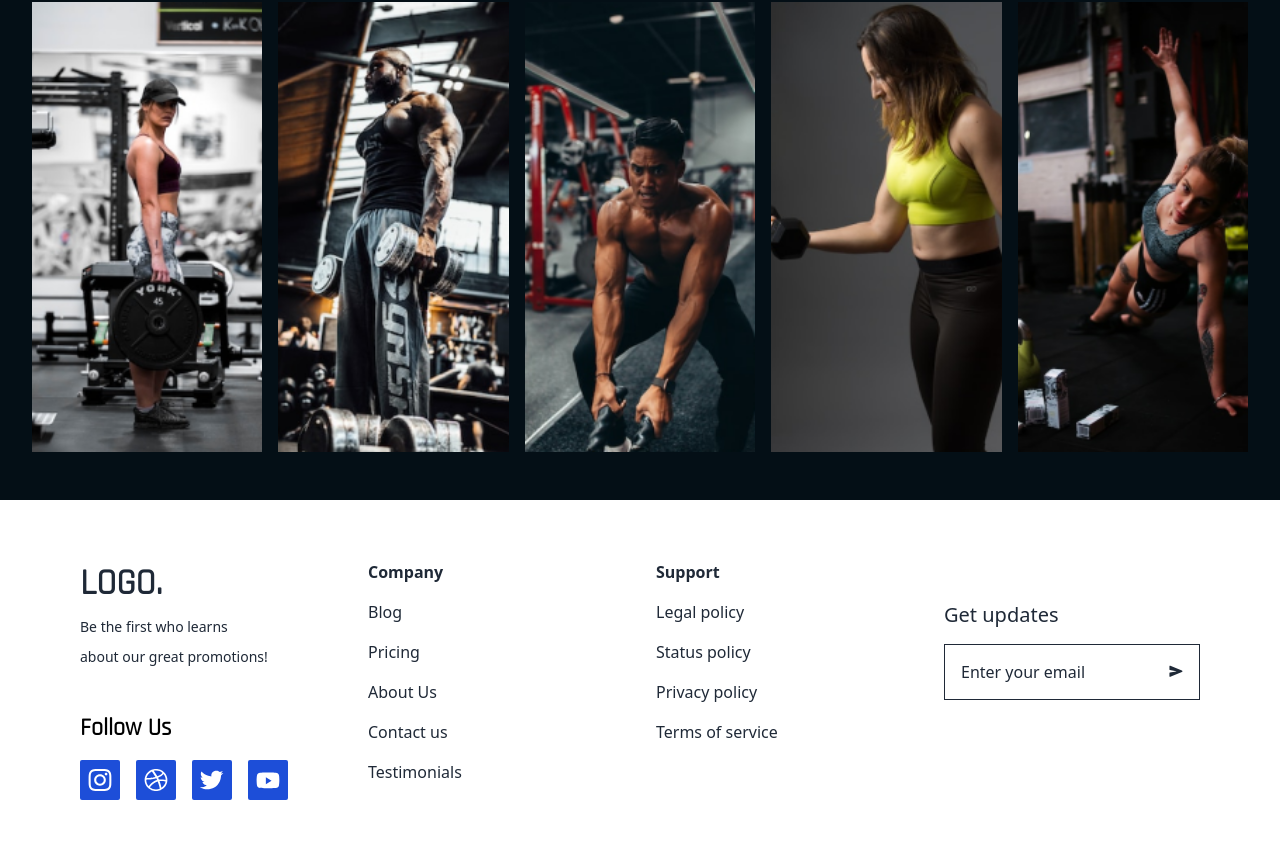
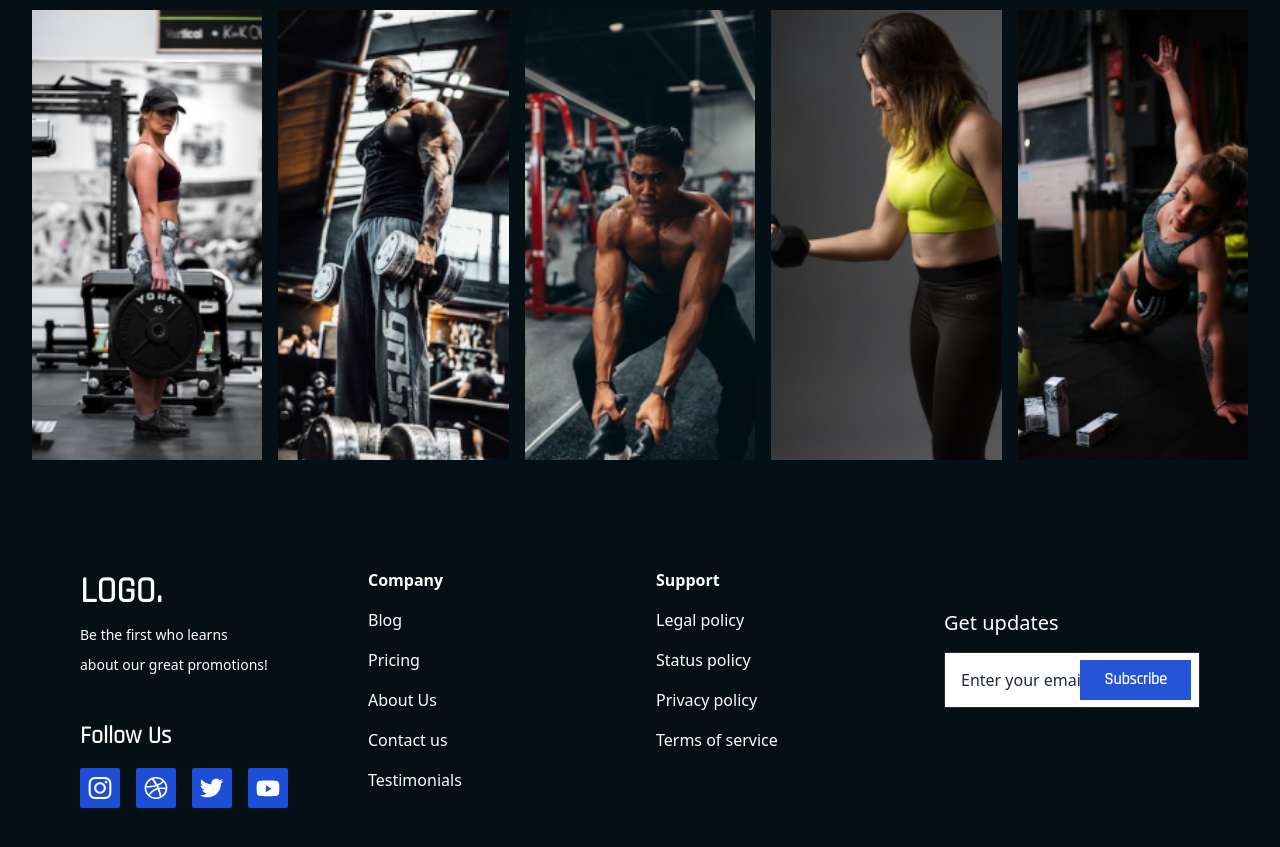
Before and after one commit to AlifSakib/senesys-softwares-client-side, a React (Vite) app: page / in a window 1280 px wide. Shown: the part 1876-2723 px from the top of the page. Built offline with nearby package versions, Linux system fonts and the light colour scheme.

Commit message:
added fotter subscribe button , grid lg 5

```diff
--- a/src/components/FeaturedProducts/FeaturedProducts.jsx
+++ b/src/components/FeaturedProducts/FeaturedProducts.jsx
@@ -44,7 +44,7 @@ const FeaturedProducts = () => {
                       {" "}
                       $440.00 USD{" "}
                     </span>
-                    <span class="tracking-wider px-2 font-extrabold text-red-600">
+                    <span class="tracking-wider px-2 font-extrabold text-red-600 text-2xl">
                       {" "}
                       $240.00 USD{" "}
                     </span>
--- a/src/components/Gallery/Gallery.jsx
+++ b/src/components/Gallery/Gallery.jsx
@@ -11,7 +11,7 @@ const Gallery = () => {
       <section>
         <div class="max-w-screen-2xl px-4 py-8 mx-auto sm:px-6 sm:py-12 lg:px-8  mt-10 font-rajdhani">
           <header class="text-center">
-            <h2 className="font-homemade_apple text-secoundary text-xl">
+            <h2 className="font-homemade_apple text-secoundary text-xl font-bold">
               gallery
             </h2>
             <h2 class="text-4xl font-extrabold text-[#FBECEB]">INSTAGRAM</h2>
--- a/src/shared/Footer/Footer.jsx
+++ b/src/shared/Footer/Footer.jsx
@@ -2,26 +2,29 @@ import React from "react";
 
 const Footer = () => {
   return (
-    <div className="mx-auto container py-16 xl:px-20 lg:px-12 sm:px-6 px-4">
+    <div className="bg-primary">
+      <div className="mx-auto container py-16 xl:px-20 lg:px-12 sm:px-6 px-4 text--white">
         <div className="grid grid-cols-2 md:grid-cols-3 lg:grid-cols-3 xl:grid-cols-4 md:gap-8 gap-4">
           <div className="flex flex-col flex-shrink-0">
             <div>
               <h1
-              className="md:w-2/12 cursor-pointer text-gray-800 dark:text-white font-extrabold font-rajdhani text-4xl"
+                className="md:w-2/12 cursor-pointer text-white dark:text-white font-extrabold font-rajdhani text-4xl"
                 aria-label="the Crib."
               >
                 LOGO.
               </h1>
             </div>
-          <p className="text-sm leading-none text-gray-800 mt-4">
+            <p className="text-sm leading-none text-white mt-4">
               Be the first who learns
             </p>
-          <p className="text-sm leading-none text-gray-800 mt-4">
+            <p className="text-sm leading-none text-white mt-4">
               about our great promotions!
             </p>
 
             <div className="gap-x-4 mt-12 space-y-4">
-            <h1 className="font-rajdhani font-bold text-2xl">Follow Us</h1>
+              <h1 className="font-rajdhani font-bold text-2xl text-white">
+                Follow Us
+              </h1>
               <div className="flex space-x-4">
                 <div className=" w-10 h-10 flex-shrink-0 bg-blue-700 cursor-pointer hover:bg-gray-700 rounded-sm flex items-center justify-center">
                   <svg
@@ -95,92 +98,75 @@ const Footer = () => {
             </div>
           </div>
           <div className="sm:ml-0 ml-8">
-          <h2 className="text-base font-semibold leading-4 text-gray-800">
+            <h2 className="text-base font-semibold leading-4 text-white">
               Company
             </h2>
-          <p className="hover:text-gray-500 text-base leading-4 mt-6 text-gray-800 cursor-pointer">
+            <p className="hover:text-gray-500 text-base leading-4 mt-6 text-white cursor-pointer">
               Blog
             </p>
-          <p className="hover:text-gray-500 text-base leading-4 mt-6 text-gray-800 cursor-pointer">
+            <p className="hover:text-gray-500 text-base leading-4 mt-6 text-white cursor-pointer">
               Pricing
             </p>
-          <p className="hover:text-gray-500 text-base leading-4 mt-6 text-gray-800 cursor-pointer">
+            <p className="hover:text-gray-500 text-base leading-4 mt-6 text-white cursor-pointer">
               About Us
             </p>
-          <p className="hover:text-gray-500 text-base leading-4 mt-6 text-gray-800 cursor-pointer">
+            <p className="hover:text-gray-500 text-base leading-4 mt-6 text-white cursor-pointer">
               Contact us
             </p>
-          <p className="hover:text-gray-500 text-base leading-4 mt-6 text-gray-800 cursor-pointer">
+            <p className="hover:text-gray-500 text-base leading-4 mt-6 text-white cursor-pointer">
               Testimonials
             </p>
           </div>
           <div>
-          <h2 className="text-base font-semibold leading-4 text-gray-800">
+            <h2 className="text-base font-semibold leading-4 text-white">
               Support
             </h2>
-          <p className="hover:text-gray-500 text-base leading-4 mt-6 text-gray-800 cursor-pointer">
+            <p className="hover:text-gray-500 text-base leading-4 mt-6 text-white cursor-pointer">
               Legal policy
             </p>
-          <p className="hover:text-gray-500 text-base leading-4 mt-6 text-gray-800 cursor-pointer">
+            <p className="hover:text-gray-500 text-base leading-4 mt-6 text-white cursor-pointer">
               Status policy
             </p>
-          <p className="hover:text-gray-500 text-base leading-4 mt-6 text-gray-800 cursor-pointer">
+            <p className="hover:text-gray-500 text-base leading-4 mt-6 text-white cursor-pointer">
               Privacy policy
             </p>
-          <p className="hover:text-gray-500 text-base leading-4 mt-6 text-gray-800 cursor-pointer">
+            <p className="hover:text-gray-500 text-base leading-4 mt-6 text-white cursor-pointer">
               Terms of service
             </p>
           </div>
           <div className="mt-10 lg:block hidden">
-          <label className="text-xl font-medium leading-5 text-gray-800">
+            <label className="text-xl font-medium leading-5 text-white">
               Get updates
             </label>
-          <div className="cursor-pointer flex items-center justify-between border border-gray-800 mt-4">
+            <div className="relative cursor-pointer flex items-center justify-between border border-gray-800 mt-4">
               <input
                 type="text"
                 className="text-base leading-4 p-4 w-full focus:outline-none text-gray-800 placeholder-gray-800"
                 placeholder="Enter your email"
               />
-            <svg
-              className="mr-4 fill-current text-gray-800 hover:text-gray-500"
-              width="16"
-              height="17"
-              viewBox="0 0 16 17"
-              fill="none"
-              xmlns="http://www.w3.org/2000/svg"
-            >
-              <path
-                d="M14.8934 7.39673L14.8884 7.39457L1.54219 1.9166C1.42993 1.87011 1.30778 1.85187 1.18666 1.86353C1.06554 1.87519 0.949225 1.91637 0.848125 1.9834C0.741311 2.05266 0.653573 2.14711 0.592805 2.25826C0.532037 2.36941 0.500145 2.49376 0.5 2.62013V6.12357C0.50006 6.29633 0.561019 6.46366 0.67237 6.59671C0.783722 6.72976 0.938491 6.82021 1.11 6.85246L8.38906 8.18438C8.41767 8.18974 8.44348 8.20482 8.46205 8.22701C8.48062 8.2492 8.49078 8.2771 8.49078 8.30591C8.49078 8.33472 8.48062 8.36263 8.46205 8.38481C8.44348 8.407 8.41767 8.42208 8.38906 8.42744L1.11031 9.75936C0.938851 9.79153 0.784092 9.88185 0.67269 10.0148C0.561288 10.1477 0.500219 10.3149 0.5 10.4876V13.9917C0.499917 14.1124 0.530111 14.2312 0.587871 14.3374C0.645632 14.4437 0.729152 14.5341 0.830938 14.6006C0.953375 14.6811 1.09706 14.7241 1.24406 14.7243C1.34626 14.7242 1.4474 14.7039 1.54156 14.6646L14.8875 9.21787L14.8934 9.21509C15.0731 9.13869 15.2262 9.01185 15.3337 8.85025C15.4413 8.68866 15.4986 8.49941 15.4986 8.30591C15.4986 8.11241 15.4413 7.92316 15.3337 7.76157C15.2262 7.59997 15.0731 7.47313 14.8934 7.39673Z"
-                fill="currentColor"
-              />
-            </svg>
+              <div className="absolute right-2 ">
+                <button className="bg-secoundary text-white py-2 px-6 font-rajdhani font-bold">
+                  Subscribe
+                </button>
+              </div>
             </div>
           </div>
         </div>
         <div className="mt-10 lg:hidden">
-        <label className="text-xl font-medium leading-5 text-gray-800">
+          <label className="text-xl font-medium leading-5 text-white">
             Get updates
           </label>
-        <div className="flex items-center justify-between border border-gray-800 mt-4">
+          <div className="relative flex items-center justify-between border border-gray-800 mt-4">
             <input
               type="text"
-            className="text-base leading-4 p-4 relative z-0 w-full focus:outline-none text-gray-800 placeholder-gray-800"
+              className="font-rajdhani text-base leading-4 p-4 relative z-0 w-full focus:outline-none text-gray-800 placeholder-gray-800"
               placeholder="Enter your email"
             />
-          <div className="cursor-pointer mr-4  relative z-40">
-            <svg
-              className="fill-current text-gray-800 hover:text-gray-500"
-              width="16"
-              height="17"
-              viewBox="0 0 16 17"
-              fill="none"
-              xmlns="http://www.w3.org/2000/svg"
-            >
-              <path
-                d="M14.8934 7.39673L14.8884 7.39457L1.54219 1.9166C1.42993 1.87011 1.30778 1.85187 1.18666 1.86353C1.06554 1.87519 0.949225 1.91637 0.848125 1.9834C0.741311 2.05266 0.653573 2.14711 0.592805 2.25826C0.532037 2.36941 0.500145 2.49376 0.5 2.62013V6.12357C0.50006 6.29633 0.561019 6.46366 0.67237 6.59671C0.783722 6.72976 0.938491 6.82021 1.11 6.85246L8.38906 8.18438C8.41767 8.18974 8.44348 8.20482 8.46205 8.22701C8.48062 8.2492 8.49078 8.2771 8.49078 8.30591C8.49078 8.33472 8.48062 8.36263 8.46205 8.38481C8.44348 8.407 8.41767 8.42208 8.38906 8.42744L1.11031 9.75936C0.938851 9.79153 0.784092 9.88185 0.67269 10.0148C0.561288 10.1477 0.500219 10.3149 0.5 10.4876V13.9917C0.499917 14.1124 0.530111 14.2312 0.587871 14.3374C0.645632 14.4437 0.729152 14.5341 0.830938 14.6006C0.953375 14.6811 1.09706 14.7241 1.24406 14.7243C1.34626 14.7242 1.4474 14.7039 1.54156 14.6646L14.8875 9.21787L14.8934 9.21509C15.0731 9.13869 15.2262 9.01185 15.3337 8.85025C15.4413 8.68866 15.4986 8.49941 15.4986 8.30591C15.4986 8.11241 15.4413 7.92316 15.3337 7.76157C15.2262 7.59997 15.0731 7.47313 14.8934 7.39673Z"
-                fill="currentColor"
-              />
-            </svg>
+            <div className="absolute right-1 ">
+              <button className="bg-secoundary text-white py-2 px-6 font-rajdhani font-bold">
+                Subscribe
+              </button>
+            </div>
           </div>
         </div>
       </div>
```
Lines whose indentation alone changed are shown as unchanged.
